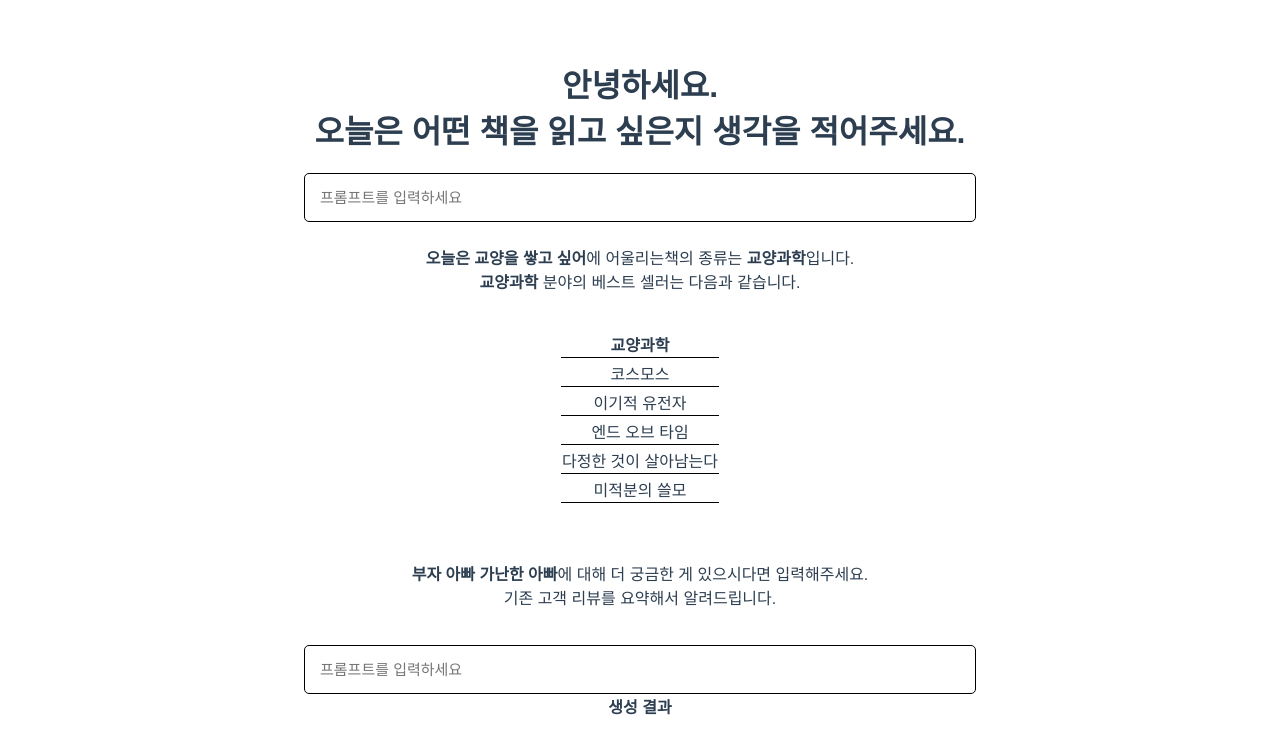
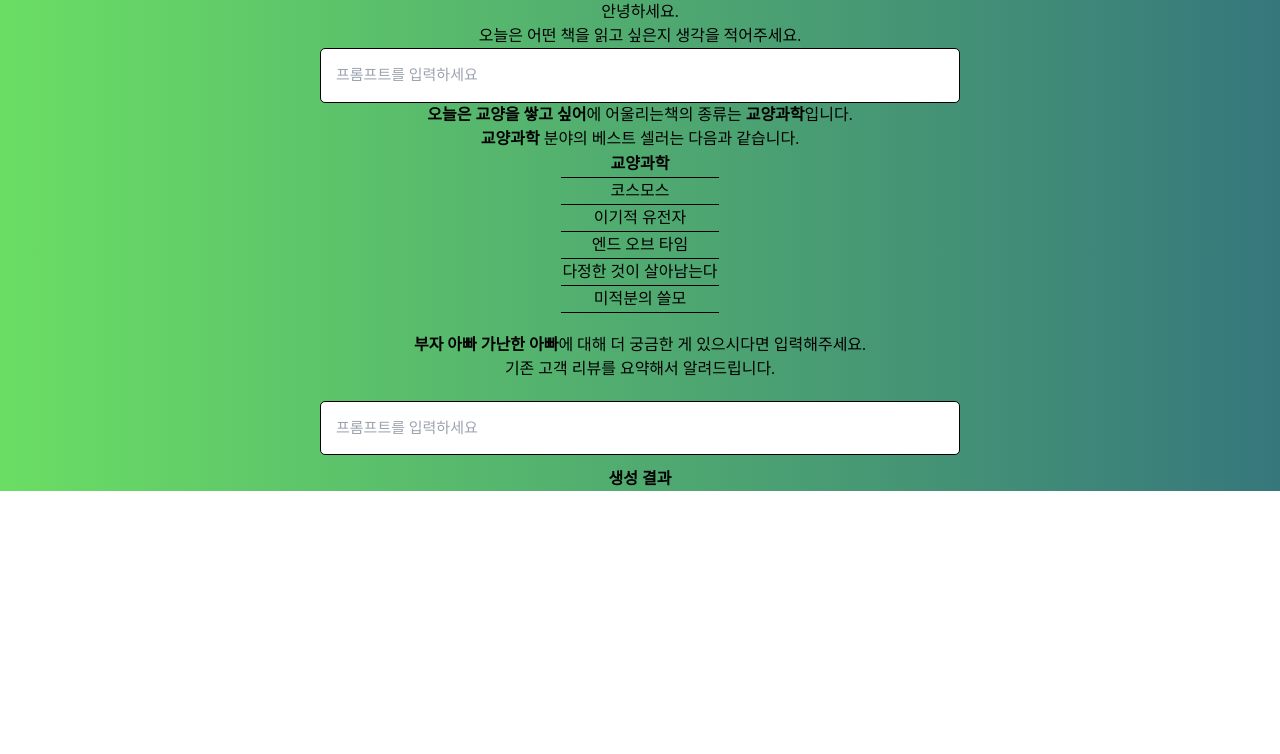
Before and after one commit to BoYeonJang/kyobobook-review, a Vue app in the folder frontend/: page / in a window 1280 px wide. Shown: the top 754 px of the page. Built offline with nearby package versions, Linux system fonts and the light colour scheme; a web font is replaced by a local one.

Commit message:
frontend: css 수정

```diff
--- a/frontend/src/App.vue
+++ b/frontend/src/App.vue
@@ -1,9 +1,14 @@
 <template>
-  <HelloWorld />
+  <div
+    class="font-IBM text-center text-black bg-gradient-to-r from-[#6ADE64] to-[#36777C] w-screen h-full"
+  >
+    <HelloWorld />
+  </div>
 </template>
 
 <script>
 import HelloWorld from "./components/HelloWorld.vue";
+import "./style.css";
 
 export default {
   name: "App",
@@ -12,14 +17,7 @@ export default {
   },
 };
 </script>
-
 <style>
 #app {
-  font-family: Avenir, Helvetica, Arial, sans-serif;
-  -webkit-font-smoothing: antialiased;
-  -moz-osx-font-smoothing: grayscale;
-  text-align: center;
-  color: #2c3e50;
-  margin-top: 60px;
 }
 </style>
```
